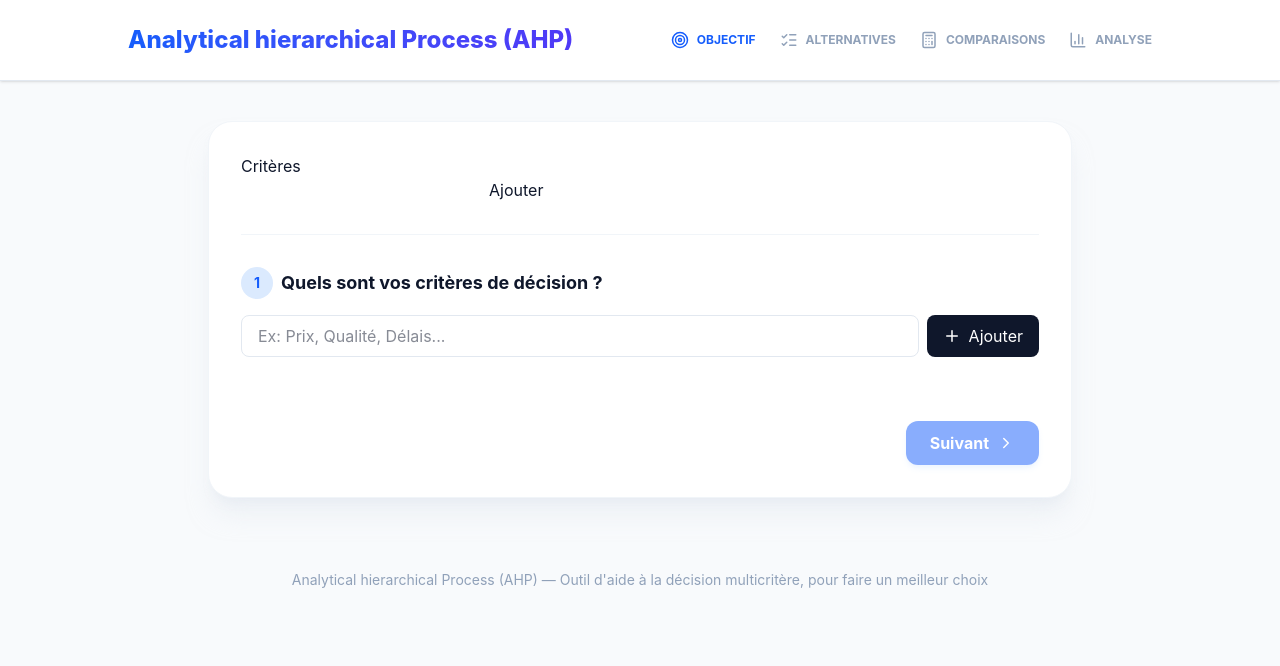
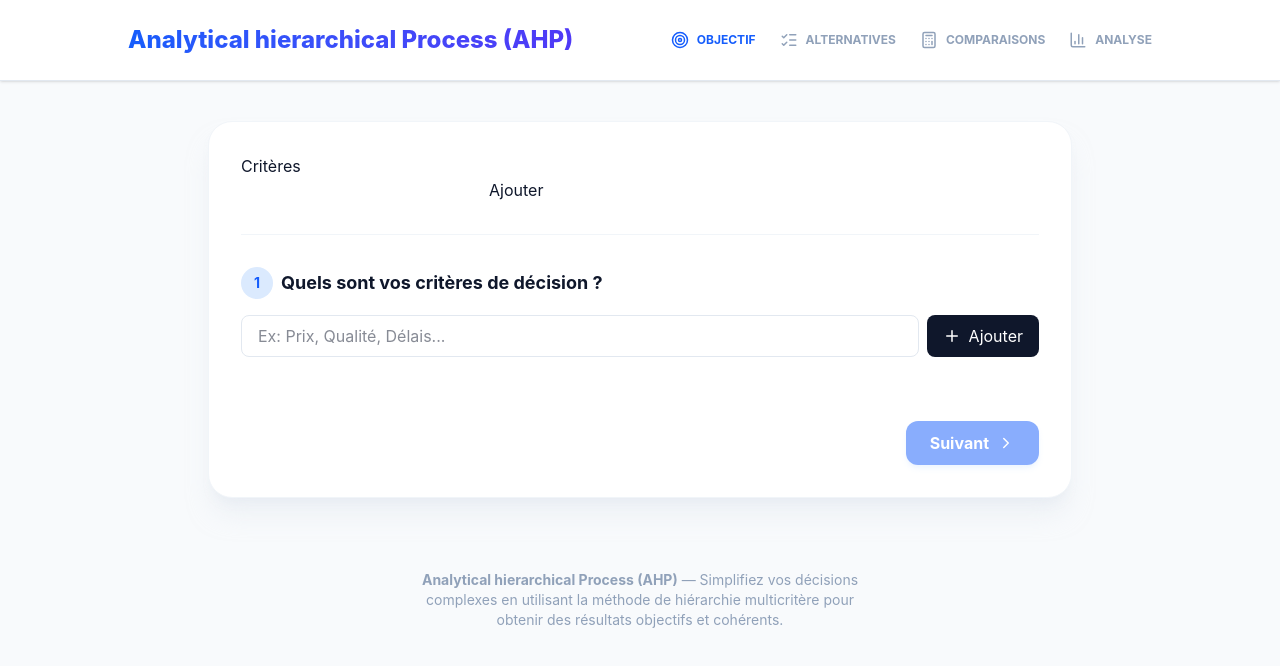
Before and after one commit to kieran237-code/Analytical-hierarchical-Process-AHP-, a React (Vite) app: page / in a window 1280 px wide. Shown: the top 666 px of the page. Built offline with nearby package versions, Linux system fonts and the light colour scheme.

Commit message:
Nouvelle version

```diff
--- a/src/App.jsx
+++ b/src/App.jsx
@@ -188,7 +188,10 @@ export default function App() {
 
       {/* FOOTER DISCRET */}
       <footer className="text-center py-8 text-slate-400 text-sm">
-        Analytical hierarchical Process (AHP) — Outil d'aide à la décision multicritère, pour faire un meilleur choix
+       <p className="text-slate-400 text-sm max-w-md mx-auto">
+  <strong>Analytical hierarchical Process (AHP)</strong> — Simplifiez vos décisions complexes en utilisant
+  la méthode de hiérarchie multicritère pour obtenir des résultats objectifs et cohérents.
+</p>
       </footer>
     </div>
   );
```
